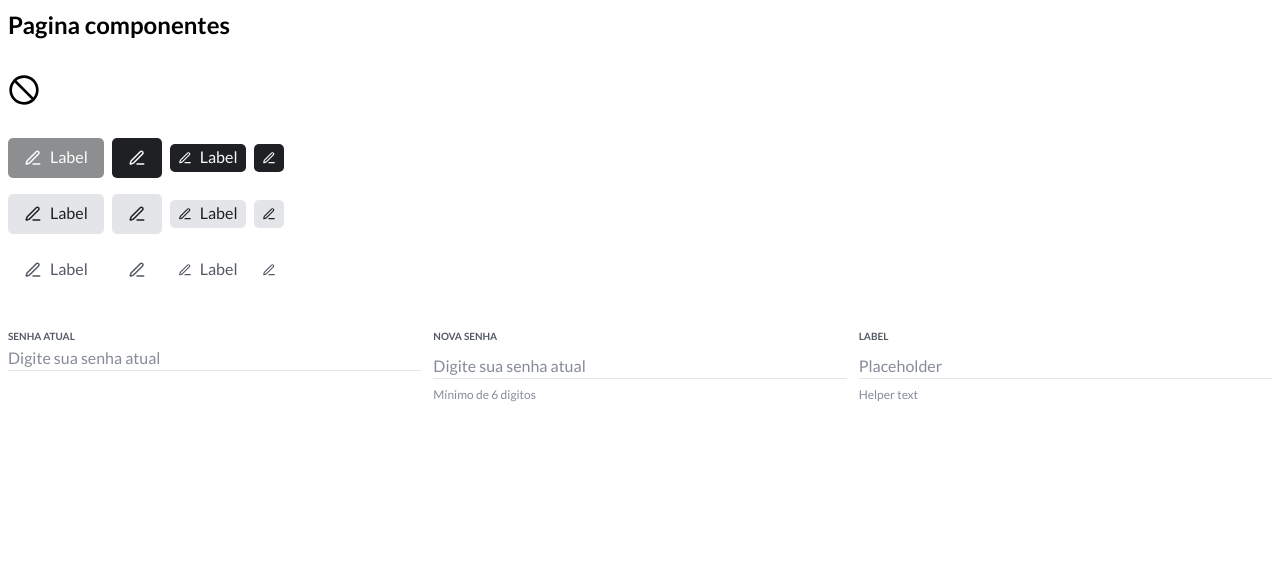
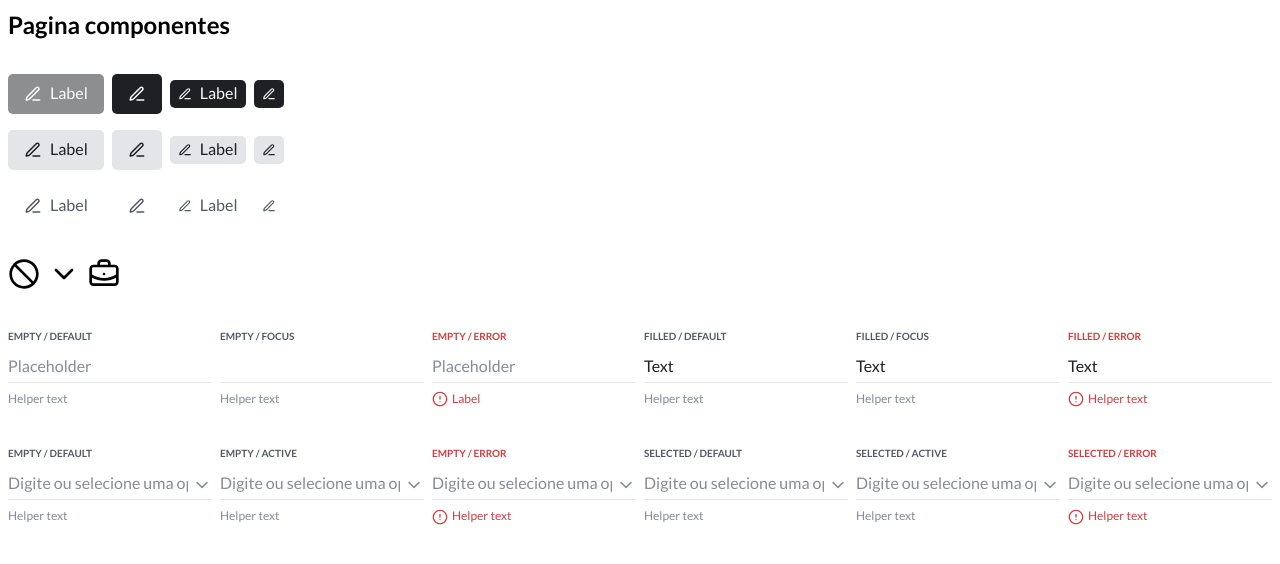
Before and after one commit to guithr/helpdesk-fullstack, a React (Vite) app: page /componentes in a window 1280 px wide. Shown: the top 564 px of the page. Built offline with nearby package versions, Linux system fonts and the light colour scheme.

Commit message:
feat: criação do componente select, também foi realizado algumas melhorias no icon e no input

```diff
--- a/src/components/ui/icon.tsx
+++ b/src/components/ui/icon.tsx
@@ -4,6 +4,6 @@ interface IconProps extends React.ComponentProps<"svg"> {
   svg: React.FC<React.ComponentProps<"svg">>;
 }
 
-export default function Icon({ svg: SvgComponent, ...props }: IconProps) {
-  return <SvgComponent {...props} />;
+export default function Icon({ svg: SvgComponent, className, ...props }: IconProps) {
+  return <SvgComponent className={className} {...props} />;
 }
--- a/src/components/ui/input.tsx
+++ b/src/components/ui/input.tsx
@@ -6,33 +6,18 @@ import CircleAlert from "../../assets/icons/circle-alert.svg?react";
 
 // Container agora tem variante para controlar o gap
 export const inputContainerVariants = tv({
-  base: `flex flex-col w-full group`,
-  variants: {
-    withHelper: {
-      true: "gap-2",
-      false: "gap-0",
-    },
-  },
+  base: `flex flex-col w-full group gap-2`,
 });
 
 export const inputWrapperVariants = tv({
   base: `
-    outline-none border-b border-gray-500
+    outline-none pb-1 border-b border-gray-500
     text-md-regular text-gray-200
     placeholder-gray-400
     focus:border-blue-base
     focus:caret-blue-base
     transition-colors
-  `,
-  variants: {
-    state: {
-      error: "border-feedback-danger focus:border-feedback-danger",
-      default: "", // precisa declarar explicitamente
-    },
-  },
-  defaultVariants: {
-    state: "default",
-  },
+  `
 });
 
 export const labelVariants = tv({
@@ -83,7 +68,7 @@ export default function Input({
 
   return (
     <div
-      className={inputContainerVariants({ withHelper: Boolean(helperText) })}
+      className={inputContainerVariants()}
     >
       <label htmlFor={inputId} className={labelVariants({ state })}>
         <Text variant="text-xxs">{label}</Text>
@@ -92,7 +77,7 @@ export default function Input({
       <input
         {...props}
         id={inputId}
-        className={inputWrapperVariants({ state })}
+        className={inputWrapperVariants({})}
       />
 
       {helperText && (
--- /dev/null
+++ b/src/components/ui/select.tsx
@@ -0,0 +1,225 @@
+import React, { useState, useRef, useEffect } from "react";
+import { tv } from "tailwind-variants";
+import Text from "./text";
+import Icon from "./icon";
+import CircleAlert from "../../assets/icons/circle-alert.svg?react";
+import Chevron from "../../assets/icons/chevron-down.svg?react";
+import Check from "../../assets/icons/check.svg?react";
+
+export const inputContainerVariants = tv({
+  base: "flex flex-col w-full group gap-2",
+});
+
+export const labelVariants = tv({
+  base: "text-gray-300 transition-colors group-focus-within:text-blue-base",
+  variants: {
+    state: {
+      error: "text-feedback-danger group-focus-within:text-feedback-danger",
+      default: "",
+    },
+  },
+  defaultVariants: {
+    state: "default",
+  },
+});
+
+export const borderVariants = tv({
+  base: "relative border-b transition-colors cursor-pointer",
+  variants: {
+    state: {
+      active: "border-blue-base",
+      default: "border-gray-500",
+    },
+  },
+  defaultVariants: {
+    state: "default",
+  },
+});
+
+export const inputWrapperVariants = tv({
+  base: `
+    outline-none w-full bg-transparent cursor-pointer
+    text-md-regular text-gray-200
+    placeholder-gray-400
+    pb-1 pr-6
+    transition-colors
+    focus:caret-blue-base
+  `,
+});
+
+export const helperVariant = tv({
+  base: "flex items-center gap-1 transition-colors",
+  variants: {
+    state: {
+      error: "text-feedback-danger",
+      default: "text-gray-400",
+    },
+  },
+  defaultVariants: {
+    state: "default",
+  },
+});
+
+// 🔹 Dropdown container
+export const dropdownVariants = tv({
+  base: `
+    absolute z-50 top-full mt-1 w-full flex flex-col
+    bg-gray-600 outline outline-gray-400 shadow-2xl
+    px-5 py-4 gap-4 rounded-[10px]
+    max-h-56 overflow-y-auto
+  `,
+});
+
+// 🔹 Opção da lista
+export const optionVariants = tv({
+  base: "flex items-center justify-between cursor-pointer py-1 transition-colors",
+  variants: {
+    selected: {
+      true: "text-gray-200",
+      false: "text-gray-400 hover:text-gray-200",
+    },
+  },
+  defaultVariants: {
+    selected: false,
+  },
+});
+
+// 🔹 Chevron
+export const chevronVariants = tv({
+  base: "w-5 h-5 absolute right-0 top-1/2 -translate-y-1/2 transition-all",
+  variants: {
+    open: {
+      true: "fill-blue-base rotate-180",
+      false: "fill-gray-400 rotate-0",
+    },
+  },
+  defaultVariants: {
+    open: false,
+  },
+});
+
+interface inputProps extends React.ComponentProps<"input"> {
+  label: string;
+  helperText?: string;
+  error?: string;
+}
+
+export default function Select({
+  label,
+  helperText,
+  error,
+  ...props
+}: inputProps) {
+  const [open, setOpen] = useState(false);
+  const [inputValue, setInputValue] = useState("");
+  const [selectedValue, setSelectedValue] = useState("");
+  const containerRef = useRef<HTMLDivElement>(null);
+
+  const state = error ? "error" : "default";
+  const borderState = open ? "active" : "default";
+  const inputId =
+    props.id ?? `input-${label.replace(/\s+/g, "-").toLowerCase()}`;
+
+  const options = ["Item 1", "Item 2", "Item 3", "Item 4"];
+
+  const filteredOptions = options.filter((option) =>
+    option.toLowerCase().includes(inputValue.toLowerCase())
+  );
+
+  useEffect(() => {
+    const handleClickOutside = (event: MouseEvent) => {
+      if (
+        containerRef.current &&
+        !containerRef.current.contains(event.target as Node)
+      ) {
+        setOpen(false);
+      }
+    };
+    document.addEventListener("mousedown", handleClickOutside);
+    return () => document.removeEventListener("mousedown", handleClickOutside);
+  }, []);
+
+  const handleToggle = () => setOpen((prev) => !prev);
+
+  const handleInputChange = (e: React.ChangeEvent<HTMLInputElement>) => {
+    const value = e.target.value;
+    setInputValue(value);
+    setSelectedValue("");
+    if (!open) setOpen(true);
+  };
+
+  const handleSelectItem = (item: string) => {
+    setSelectedValue(item);
+    setInputValue(item);
+    setOpen(false);
+  };
+
+  return (
+    <div className={inputContainerVariants()} ref={containerRef}>
+      <label htmlFor={inputId} className={labelVariants({ state })}>
+        <Text variant="text-xxs">{label}</Text>
+      </label>
+
+      <div className="relative">
+        <div
+          className={borderVariants({ state: borderState })}
+          onClick={handleToggle}
+        >
+          <input
+            {...props}
+            id={inputId}
+            className={inputWrapperVariants()}
+            value={inputValue}
+            onChange={handleInputChange}
+            placeholder="Digite ou selecione uma opção..."
+          />
+          <Icon svg={Chevron} className={chevronVariants({ open })} />
+        </div>
+
+        {open && (
+          <div className={dropdownVariants()}>
+            <Text variant="text-xxs" className="text-gray-400">
+              Opções
+            </Text>
+            <div className="flex flex-col gap-4 py-2">
+              {filteredOptions.length > 0 ? (
+                filteredOptions.map((item, index) => (
+                  <div
+                    key={index}
+                    className={optionVariants({
+                      selected: selectedValue === item,
+                    })}
+                    onClick={() => handleSelectItem(item)}
+                  >
+                    <span>{item}</span>
+                    {selectedValue === item && (
+                      <Icon svg={Check} className="w-4 h-4 fill-blue-base" />
+                    )}
+                  </div>
+                ))
+              ) : (
+                <div className="text-gray-400 py-2 text-center">
+                  <Text variant="text-xs-regular">
+                    Nenhuma opção encontrada
+                  </Text>
+                </div>
+              )}
+            </div>
+          </div>
+        )}
+      </div>
+
+      {helperText && (
+        <div className={helperVariant({ state })}>
+          {state === "error" && (
+            <Icon
+              svg={CircleAlert}
+              className="w-4 h-4 fill-current text-feedback-danger"
+            />
+          )}
+          <Text variant="text-xs-regular">{helperText}</Text>
+        </div>
+      )}
+    </div>
+  );
+}
--- a/src/pages/page-components.tsx
+++ b/src/pages/page-components.tsx
@@ -1,9 +1,12 @@
 import Icon from "../components/ui/icon";
 import Text from "../components/ui/text";
 import PenLine from "../assets/icons/pen-line.svg?react";
+import Chevron from "../assets/icons/chevron-down.svg?react";
+import Briefcase from "../assets/icons/briefcase-business.svg?react";
 import Ban from "../assets/icons/ban.svg?react";
 import Button from "../components/ui/button";
 import Input from "../components/ui/input";
+import Select from "../components/ui/select";
 
 export default function PageComponents() {
   return (
@@ -12,10 +15,7 @@ export default function PageComponents() {
         Pagina componentes
       </Text>
 
-      <div className="flex flex-col gap-2">
-        <Icon svg={Ban} fill="fill-feedback-danger" />
-      </div>
-
+      {/* Buttons */}
       <div className="flex flex-col gap-4">
         <div className="flex gap-2 items-center">
           <Button icon={PenLine} disabled>
@@ -49,25 +49,83 @@ export default function PageComponents() {
         </div>
       </div>
 
-      <div className="flex flex-col gap-4">
-        <form className="grid grid-cols-3 gap-3">
-          <Input
-            label="Senha atual"
-            placeholder="Digite sua senha atual"
-            type="password"
-          />
-          <Input
-            label="Nova senha"
-            helperText="Mínimo de 6 digitos"
-            placeholder="Digite sua senha atual"
-            type="password"
-          />
-          <Input
-            label="label"
-            placeholder="Placeholder"
-            helperText="Helper text"
-          />
-        </form>
+      {/* Icons */}
+      <div className="flex gap-2">
+        <Icon svg={Ban} fill="fill-feedback-danger" />
+        <Icon svg={Chevron} fill="fill-feedback-danger" />
+        <Icon svg={Briefcase} fill="fill-feedback-danger" />
+      </div>
+
+      {/* Input */}
+      <div className="grid grid-cols-6 gap-2">
+        <Input
+          label="Empty / Default"
+          placeholder="Placeholder"
+          helperText="Helper text"
+        />
+        <Input label="Empty / Focus" placeholder="" helperText="Helper text" />
+        <Input
+          error="true"
+          label="Empty / Error"
+          placeholder="Placeholder"
+          helperText="Label"
+        />
+        <Input
+          value="Text"
+          label="Filled / Default"
+          placeholder=""
+          helperText="Helper text"
+        />
+        <Input
+          value="Text"
+          label="Filled / Focus"
+          placeholder=""
+          helperText="Helper text"
+        />
+
+        <Input
+          error="true"
+          value="Text"
+          label="Filled / Error"
+          placeholder=""
+          helperText="Helper text"
+        />
+      </div>
+
+      <div className="grid grid-cols-6 gap-2">
+        <Select
+          placeholder="Placeholder"
+          helperText="Helper text"
+          label="Empty / Default"
+        ></Select>
+        <Select
+          placeholder="Placeholder"
+          helperText="Helper text"
+          label="Empty / Active"
+        ></Select>
+        <Select
+          placeholder="Placeholder"
+          helperText="Helper text"
+          label="Empty / Error"
+          error="true"
+        ></Select>
+        <Select
+          placeholder="Placeholder"
+          helperText="Helper text"
+          label="Selected / Default"
+        ></Select>
+        <Select
+          placeholder="Placeholder"
+          helperText="Helper text"
+          label="Selected / Active"
+        ></Select>
+        <Select
+          placeholder="Placeholder"
+          helperText="Helper text"
+          label="Selected / Error"
+          error="true"
+
+        ></Select>
       </div>
     </div>
   );
```
